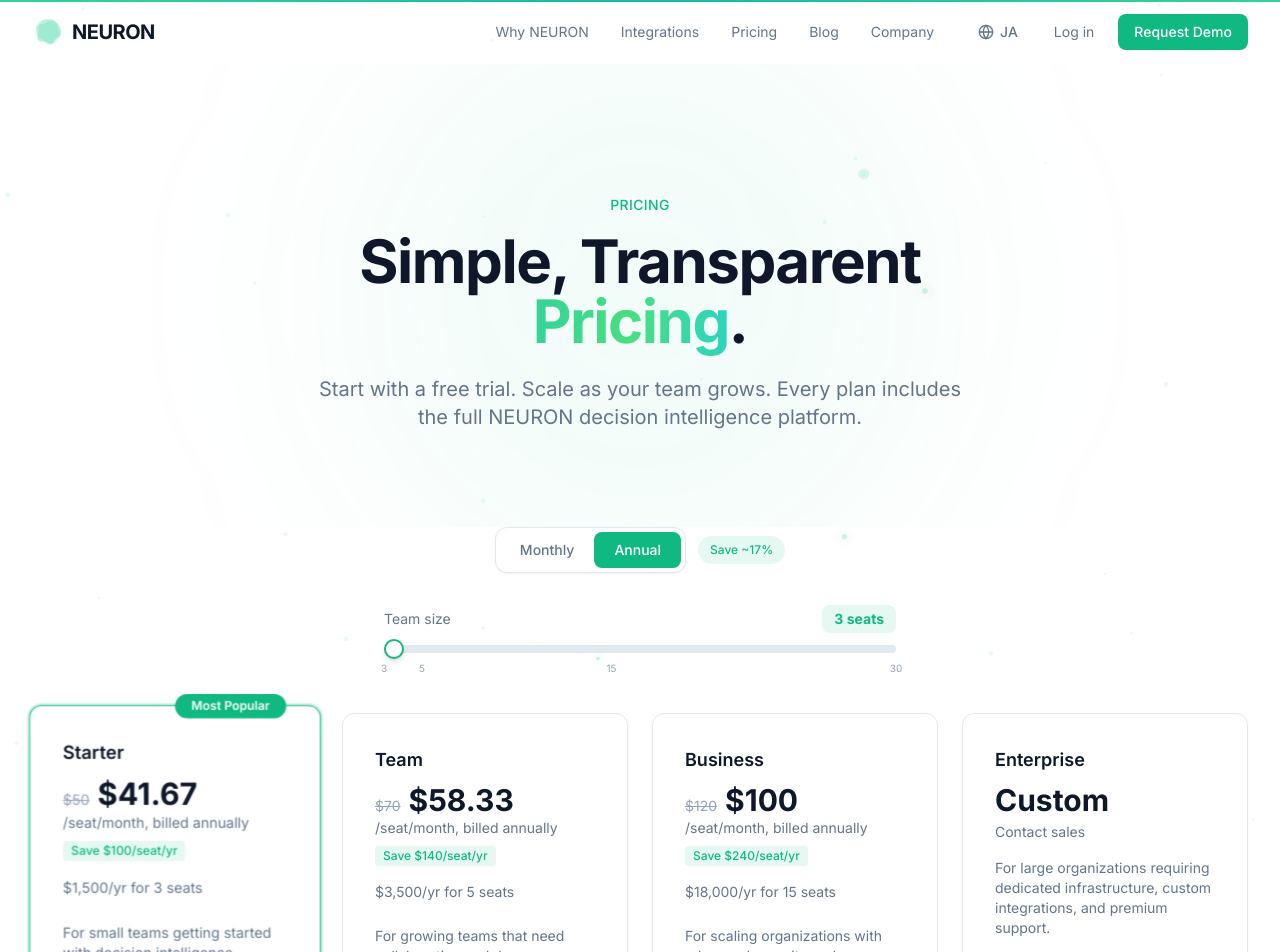
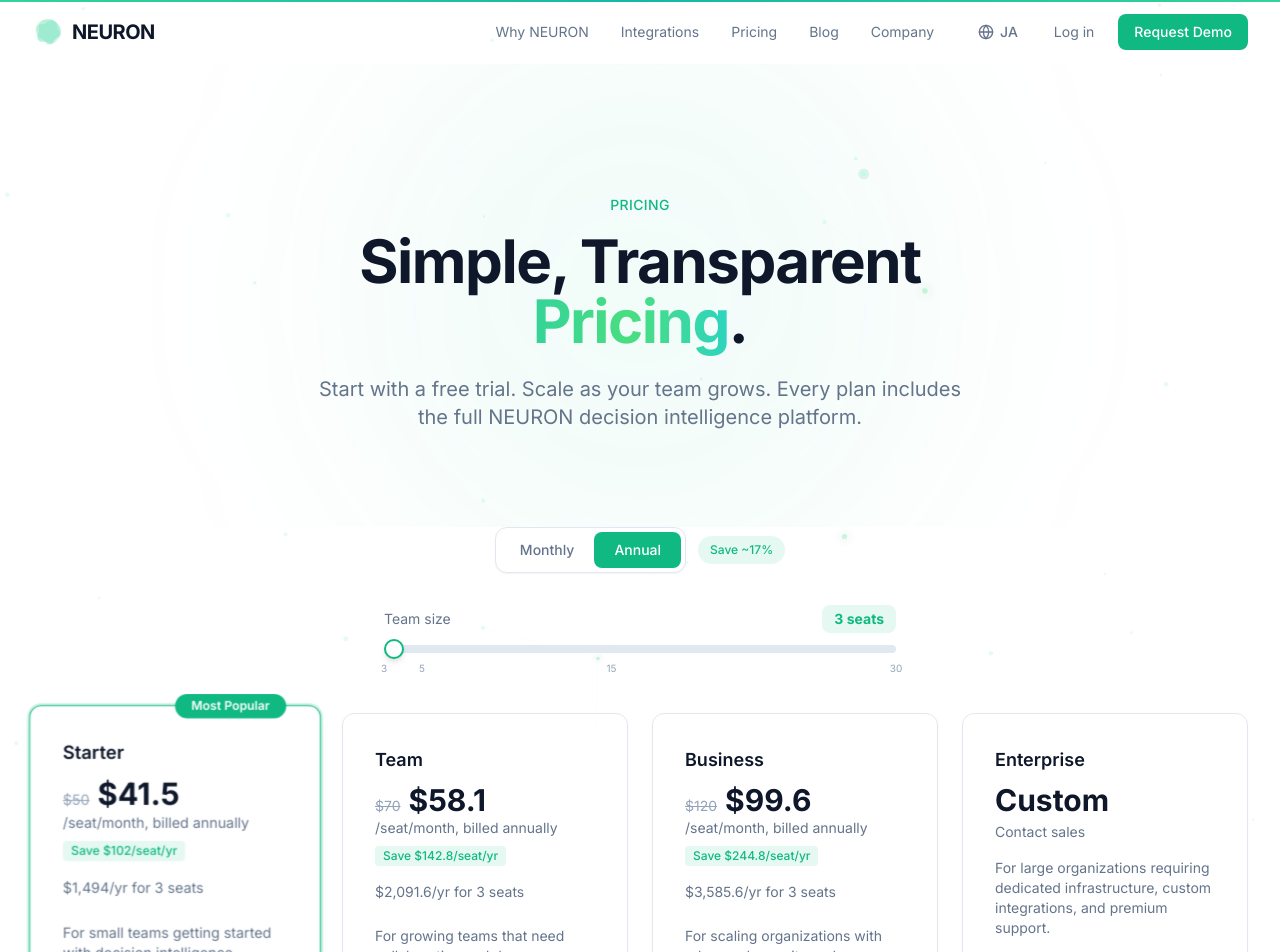
Before and after one commit to unchain2024/NEURON_WEBSITE, a Next.js app: page /en/pricing in a window 1280 px wide. Shown: the top 952 px of the page. Built offline with nearby package versions, Linux system fonts and the light colour scheme.

Commit message:
feat: Derive annual pricing and savings from monthly rates using a new centralized discount rate.

```diff
--- a/components/sections/pricing-cards.tsx
+++ b/components/sections/pricing-cards.tsx
@@ -5,6 +5,7 @@
 import { Link } from "@/i18n/navigation";
 import {
   PRICING_TIERS,
+  ANNUAL_DISCOUNT_RATE,
   formatCurrency,
   capitalizeTierId,
   type PricingTier,
@@ -74,16 +75,23 @@
   const isEnterprise = tier.id === "enterprise";
 
   const monthlyPerSeat = prices.monthlyPerSeat;
-  const annualPerSeat = prices.annualPerSeat;
+
+  // Annual = 17% discount off monthly rate
   const annualMonthlyEquivalent =
-    annualPerSeat !== null ? annualPerSeat / 12 : null;
+    monthlyPerSeat !== null ? monthlyPerSeat * (1 - ANNUAL_DISCOUNT_RATE) : null;
 
-  const displaySeats = isEnterprise ? 0 : Math.max(seats, tier.minSeats);
+  const displaySeats = isEnterprise ? 0 : seats;
 
   const totalMonthly =
     monthlyPerSeat !== null ? displaySeats * monthlyPerSeat : null;
   const totalAnnual =
-    annualPerSeat !== null ? displaySeats * annualPerSeat : null;
+    annualMonthlyEquivalent !== null
+      ? annualMonthlyEquivalent * 12 * displaySeats
+      : null;
+
+  // Savings derived from discount
+  const savingsPerSeat =
+    monthlyPerSeat !== null ? monthlyPerSeat * ANNUAL_DISCOUNT_RATE * 12 : null;
 
   const fmt = (amount: number) =>
     formatCurrency(amount, prices.currency, prices.locale);
@@ -147,9 +155,9 @@
             <p className="text-sm text-text-secondary">
               {t("perSeatMonth")}, {t("billedAnnually")}
             </p>
-            {prices.savingsPerSeat !== null && (
+            {savingsPerSeat !== null && (
               <span className="inline-block text-xs font-medium text-primary bg-primary/10 px-2 py-0.5 rounded mt-2">
-                {t("saveBadge", { amount: fmt(prices.savingsPerSeat) })}
+                {t("saveBadge", { amount: fmt(savingsPerSeat) })}
               </span>
             )}
           </>
--- a/lib/pricing-data.ts
+++ b/lib/pricing-data.ts
@@ -130,6 +130,8 @@
   },
 ];
 
+export const ANNUAL_DISCOUNT_RATE = 0.17;
+
 export const FAQ_KEYS = [
   "tryBeforeBuying",
   "trialEnds",
```
